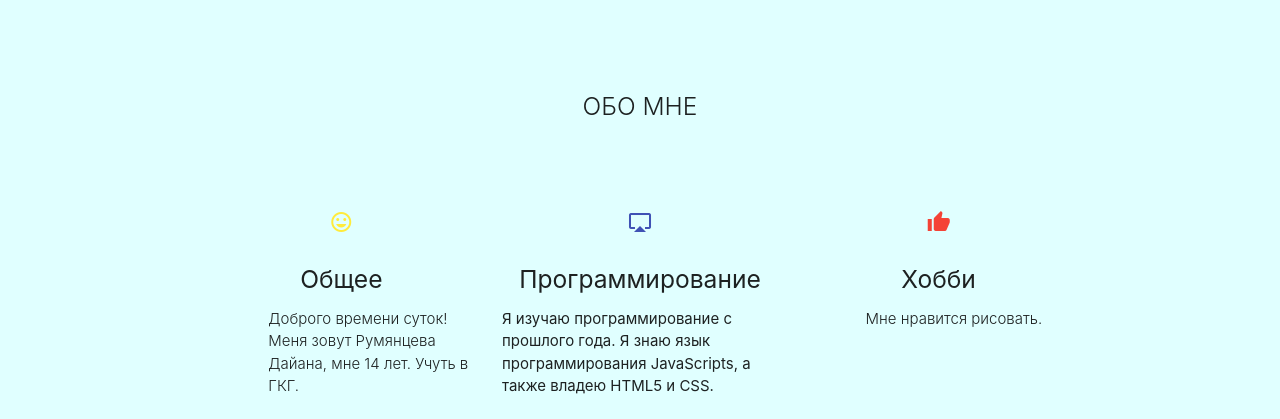
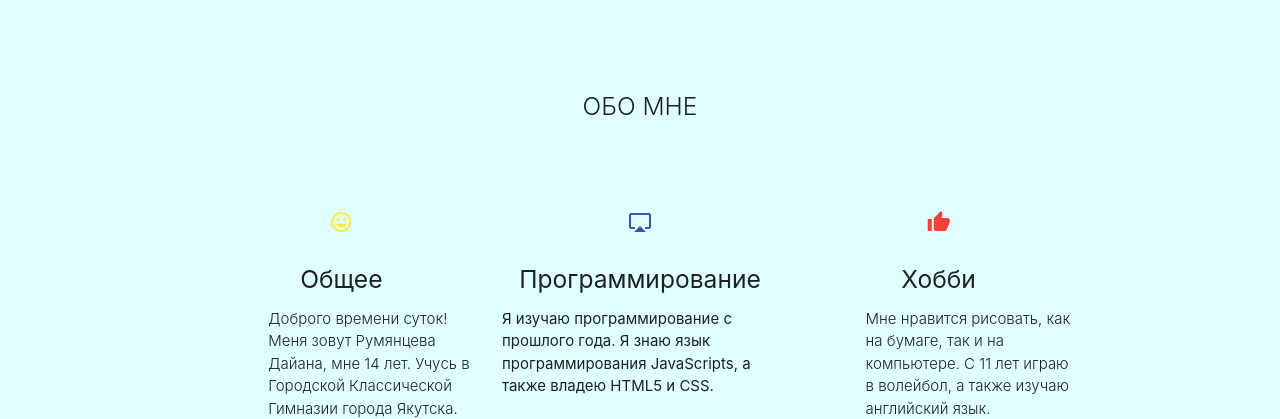
Before and after one commit to viteneko/portfolio, a plain HTML site: page index.html in a window 1280 px wide. Shown: the part 534-953 px from the top of the page. Drawn offline with nearby package versions, Linux system fonts and the light colour scheme.

Commit message:
Update index.html

```diff
--- a/index.html
+++ b/index.html
@@ -50,7 +50,7 @@
           <div class="icon-block">
             <h2 class="center yellow-text"><i class="material-icons">tag_faces</i></h2>
             <h5 class="center">Общее</h5>
-            <p class="light">Доброго времени суток! Меня зовут Румянцева Дайана, мне 14 лет. Учуть в ГКГ.</p>
+            <p class="light">Доброго времени суток! Меня зовут Румянцева Дайана, мне 14 лет. Учуcь в Городской Классической Гимназии города Якутска.</p>
           </div>
         </div>
 
@@ -66,7 +66,7 @@
           <div class="icon-block">
             <h2 class="center red-text"><i class="material-icons">thumb_up</i></h2>
             <h5 class="center">Хобби</h5>
-            <p class="light">Мне нравится рисовать.</p>
+            <p class="light">Мне нравится рисовать, как на бумаге, так и на компьютере. С 11 лет играю в волейбол, а также изучаю английский язык.</p>
           </div>
         </div>
       </div>
```
